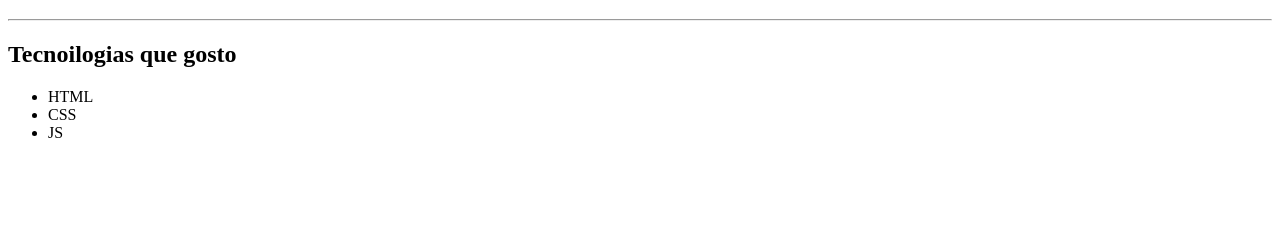
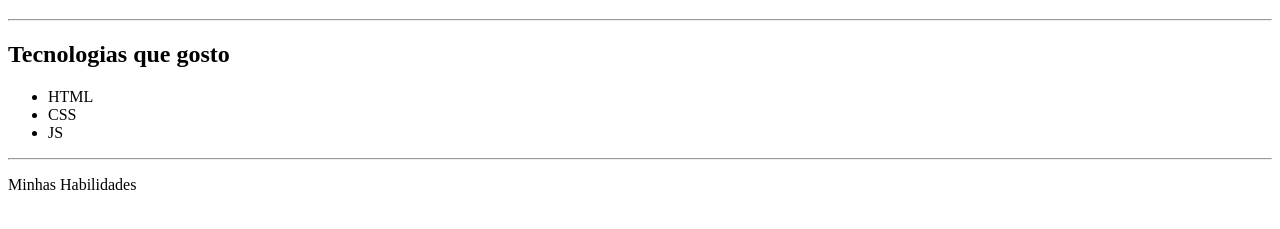
Before and after one commit to ruancavalcante9/Meu-Site, a plain HTML site: page index.html in a window 1280 px wide. Shown: the part 61-290 px from the top of the page. Drawn offline with Linux system fonts and the light colour scheme.

Commit message:
Adicionei minhas habilidades

```diff
--- a/index.html
+++ b/index.html
@@ -9,11 +9,13 @@
 <body>
     <h1>Meu Site</h1>
     <hr />
-    <h2>Tecnoilogias que gosto</h2>
+    <h2>Tecnologias que gosto</h2>
     <ul>
         <li>HTML</li>
         <li>CSS</li>
         <li>JS</li>
     </ul>
+    <hr />
+    <p>Minhas Habilidades</p>
 </body>
 </html>
```
